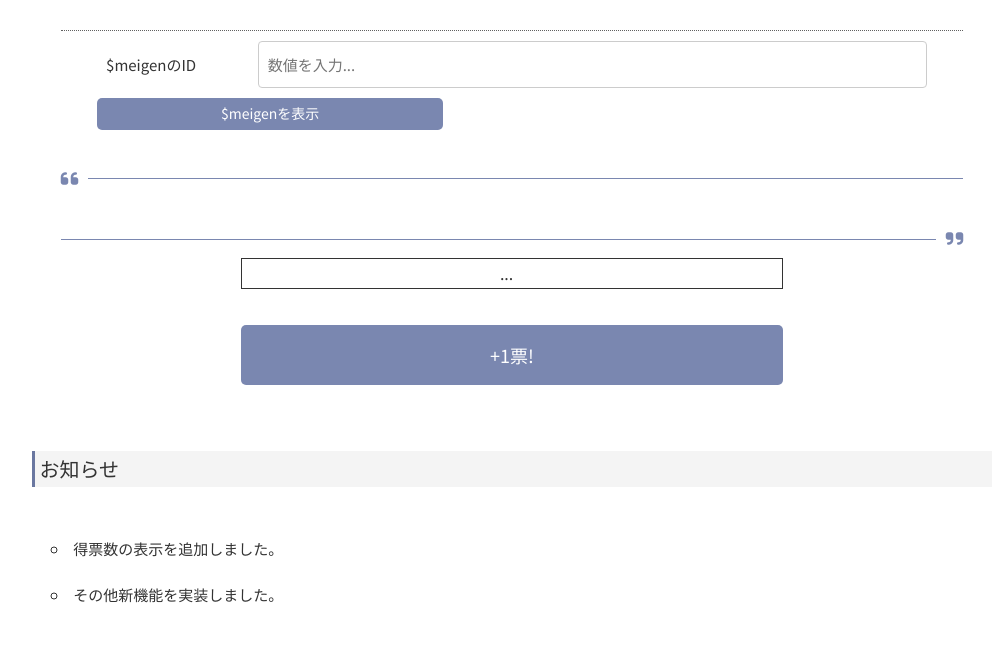
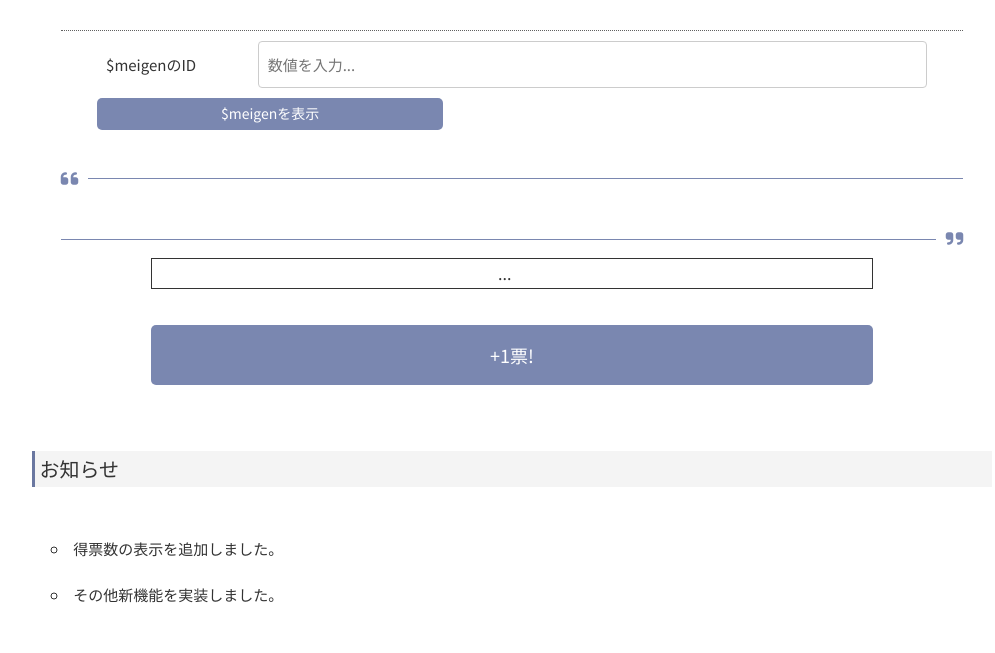
Before and after one commit to heartland6/meigen-award-2024, a plain HTML site: page index.html in a window 1280 px wide. Shown: the part 145-798 px from the top of the page, without its empty margins (128-1123 px from the left). Drawn offline with nearby package versions, Linux system fonts and the light colour scheme; some packages are replaced by stand-ins of ours.

Commit message:
票数カウンターと投票ボタンの幅を80%にした&+100票ボタンの出現条件を「クリック30回以上」にした

```diff
--- a/style.css
+++ b/style.css
@@ -189,7 +189,7 @@ blockquote cite {
   align-items: center;
   justify-content: center;
   text-align: center;
-  width: 60%;
+  width: 80%;
   margin: 2% auto;
   gap: 2% 2%;
   border: 1px solid #333;
@@ -221,7 +221,7 @@ blockquote cite {
   width: 100%;
 }
 .vote-button {
-  width: 60%;
+  width: 80%;
   margin: 2% auto;
   font-size: 1.2em;
 }
--- a/voteFeedback.js
+++ b/voteFeedback.js
@@ -60,7 +60,7 @@ voteButtons.forEach(button => {
         if (state.totalClicks >= 10) {
             tenVoteButton.style.display = 'block';
         }
-        if (state.totalClicks >= 50) {
+        if (state.totalClicks >= 30) {
             hundredVoteButton.style.display = 'block';
         }
     });
```
